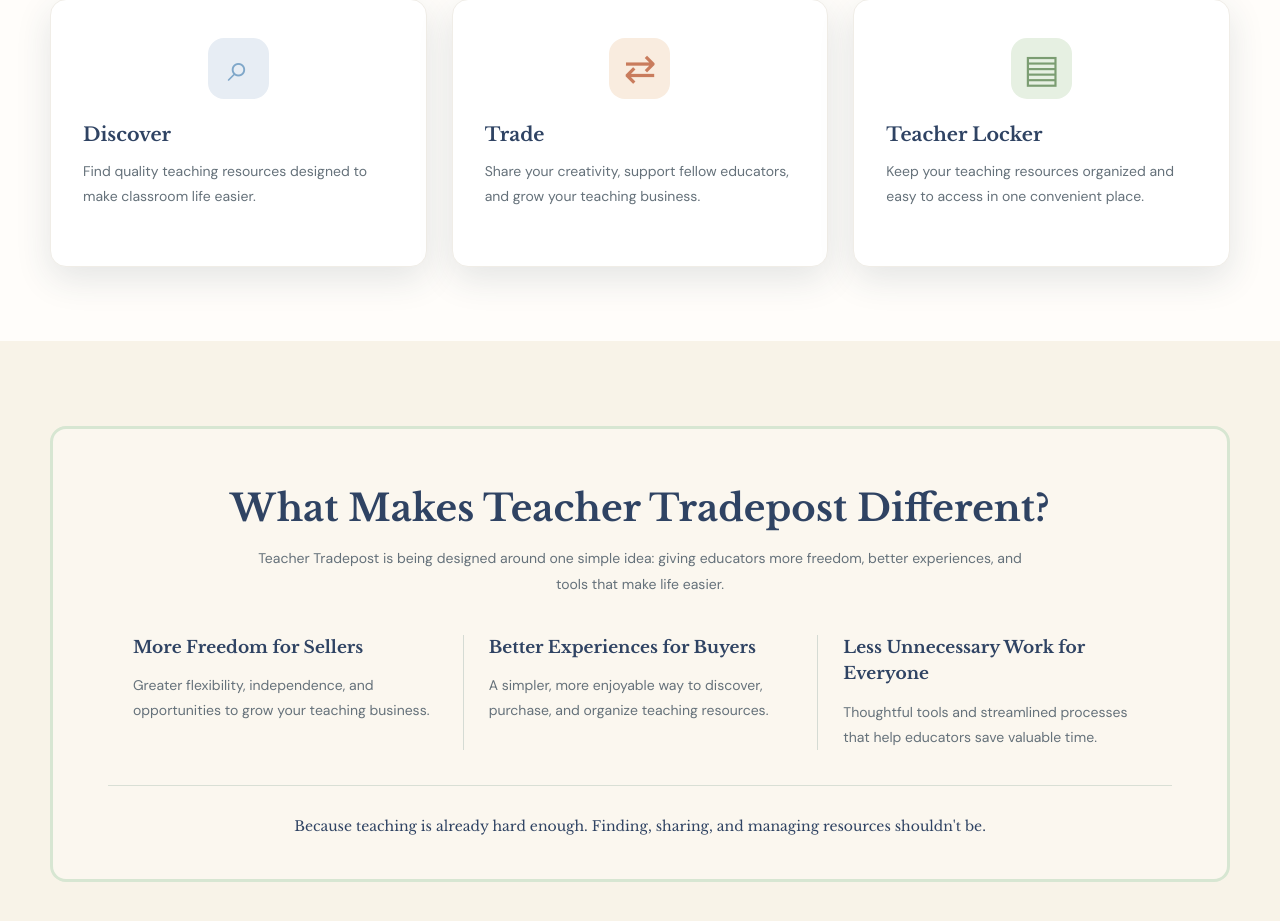
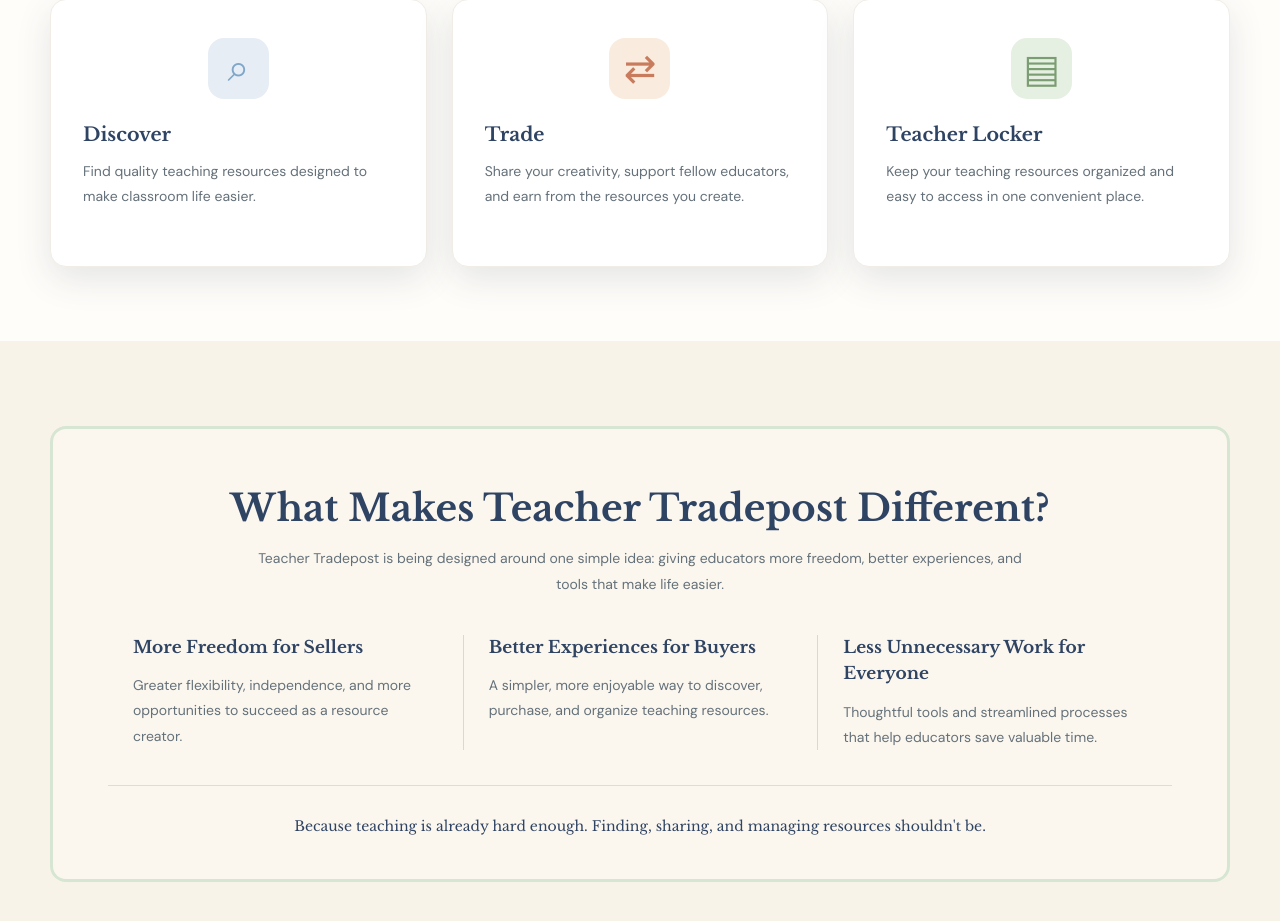
Before and after one commit to HootHappens/teacher-tradepost, a React (Vite) app: page / in a window 1280 px wide. Shown: the part 903-1824 px from the top of the page. Built offline with nearby package versions, Linux system fonts and the light colour scheme.

Commit message:
Refine seller language to focus on resource creators

```diff
--- a/src/App.tsx
+++ b/src/App.tsx
@@ -14,8 +14,8 @@
  return <>
   <header className="site-header"><div className="container header-inner"><Wordmark /><button className="menu-toggle" type="button" aria-label={menuOpen ? 'Close menu' : 'Open menu'} aria-expanded={menuOpen} aria-controls="site-navigation" onClick={() => setMenuOpen(v => !v)}>{menuOpen ? '✕' : '☰'}</button><nav id="site-navigation" className={menuOpen ? 'nav open' : 'nav'} aria-label="Main navigation"><a onClick={closeMenu} href="#home">Home</a><a onClick={closeMenu} href="#features">Features</a><a onClick={closeMenu} href="#about">About</a><div onClick={closeMenu}><Action href={siteConfig.joinWaitlistUrl}>Join Waitlist</Action></div></nav></div></header>
   <main id="home"><section className="hero"><div className="container hero-grid"><div className="hero-copy"><span className="eyebrow">THE FUTURE OF TEACHER RESOURCES</span><h1>A better place for teaching resources starts with <span className="rainbow-word" aria-label="teachers">{letters.map((letter, i) => <span key={i} aria-hidden="true" style={{ color: colors[i] }}>{letter}</span>)}</span><span className="period">.</span></h1><p>Teacher Tradepost is a new marketplace where educators can discover, share, and organize teaching resources. I'm building this with teachers, for teachers, and your feedback will help shape the journey.</p><div className="hero-actions"><Action href={siteConfig.shareIdeasUrl}>Share Your Ideas</Action><Action href={siteConfig.joinWaitlistUrl} variant="outline">Join the Waitlist</Action></div><div className="hero-footnote">Thoughtfully created for the educators who do it all.</div></div></div></section>
-  <section id="features" className="features section"><div className="container"><div className="section-intro"><h2>How Teacher Tradepost Works</h2><p>Everything you need, all in one thoughtful place.</p></div><div className="feature-grid"><article className="feature-card"><Icon type="discover" /><h3>Discover</h3><p>Find quality teaching resources designed to make classroom life easier.</p></article><article className="feature-card"><Icon type="trade" /><h3>Trade</h3><p>Share your creativity, support fellow educators, and grow your teaching business.</p></article><article className="feature-card"><Icon type="locker" /><h3>Teacher Locker</h3><p>Keep your teaching resources organized and easy to access in one convenient place.</p></article></div></div></section>
-  <section id="about" className="about section"><div className="container"><div className="difference"><h2>What Makes Teacher Tradepost Different?</h2><p className="difference-intro">Teacher Tradepost is being designed around one simple idea: giving educators more freedom, better experiences, and tools that make life easier.</p><div className="difference-grid"><div><h3>More Freedom for Sellers</h3><p>Greater flexibility, independence, and opportunities to grow your teaching business.</p></div><div><h3>Better Experiences for Buyers</h3><p>A simpler, more enjoyable way to discover, purchase, and organize teaching resources.</p></div><div><h3>Less Unnecessary Work for Everyone</h3><p>Thoughtful tools and streamlined processes that help educators save valuable time.</p></div></div><p className="difference-quote">Because teaching is already hard enough. Finding, sharing, and managing resources shouldn't be.</p></div></div></section></main>
+  <section id="features" className="features section"><div className="container"><div className="section-intro"><h2>How Teacher Tradepost Works</h2><p>Everything you need, all in one thoughtful place.</p></div><div className="feature-grid"><article className="feature-card"><Icon type="discover" /><h3>Discover</h3><p>Find quality teaching resources designed to make classroom life easier.</p></article><article className="feature-card"><Icon type="trade" /><h3>Trade</h3><p>Share your creativity, support fellow educators, and earn from the resources you create.</p></article><article className="feature-card"><Icon type="locker" /><h3>Teacher Locker</h3><p>Keep your teaching resources organized and easy to access in one convenient place.</p></article></div></div></section>
+  <section id="about" className="about section"><div className="container"><div className="difference"><h2>What Makes Teacher Tradepost Different?</h2><p className="difference-intro">Teacher Tradepost is being designed around one simple idea: giving educators more freedom, better experiences, and tools that make life easier.</p><div className="difference-grid"><div><h3>More Freedom for Sellers</h3><p>Greater flexibility, independence, and more opportunities to succeed as a resource creator.</p></div><div><h3>Better Experiences for Buyers</h3><p>A simpler, more enjoyable way to discover, purchase, and organize teaching resources.</p></div><div><h3>Less Unnecessary Work for Everyone</h3><p>Thoughtful tools and streamlined processes that help educators save valuable time.</p></div></div><p className="difference-quote">Because teaching is already hard enough. Finding, sharing, and managing resources shouldn't be.</p></div></div></section></main>
   <footer className="footer"><div className="container footer-inner"><div><Wordmark /><p>Made for educators, inspired by educators.</p></div><nav aria-label="Footer navigation"><a href="#home">Home</a><a href="#features">Features</a><a href="#about">About</a>{siteConfig.contactUrl ? <a href={siteConfig.contactUrl}>Contact</a> : <span title="Contact details coming soon">Contact (coming soon)</span>}</nav></div><div className="container copyright">© {new Date().getFullYear()} Teacher Tradepost. All rights reserved.</div></footer>
  </>;
 }
```
